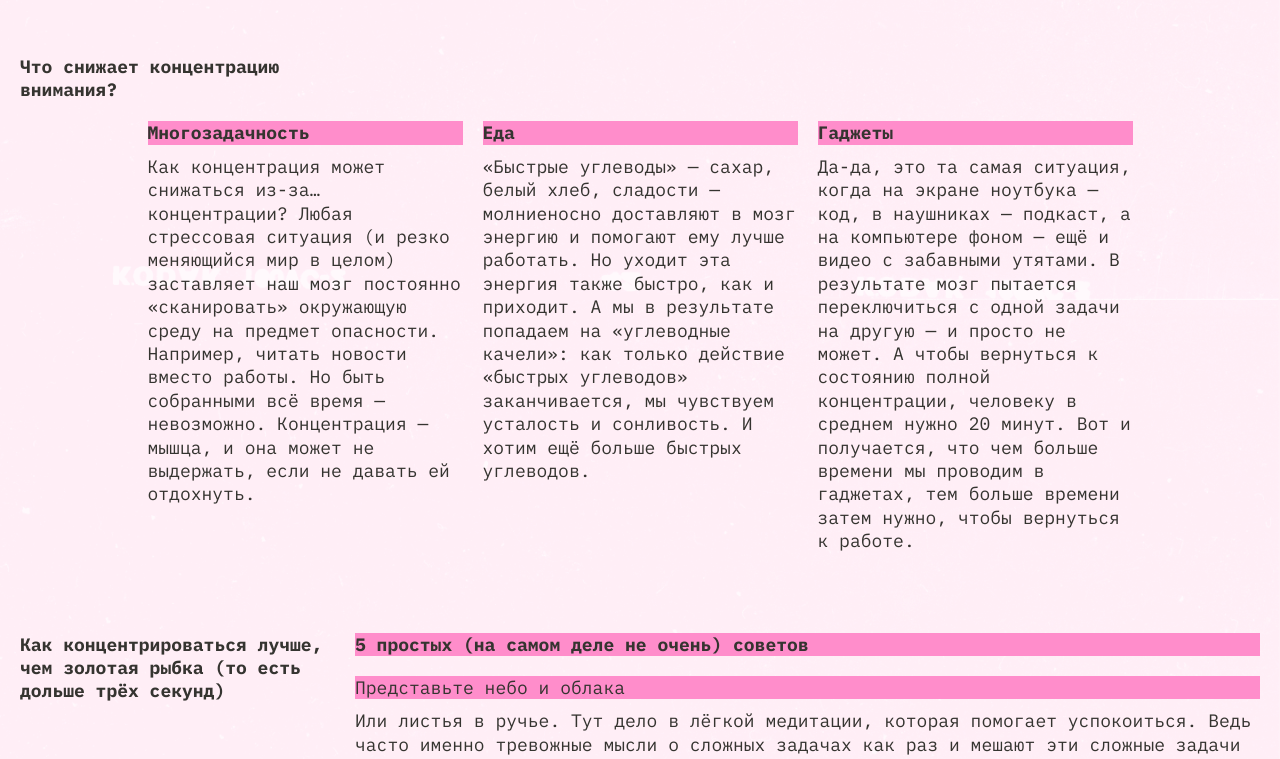
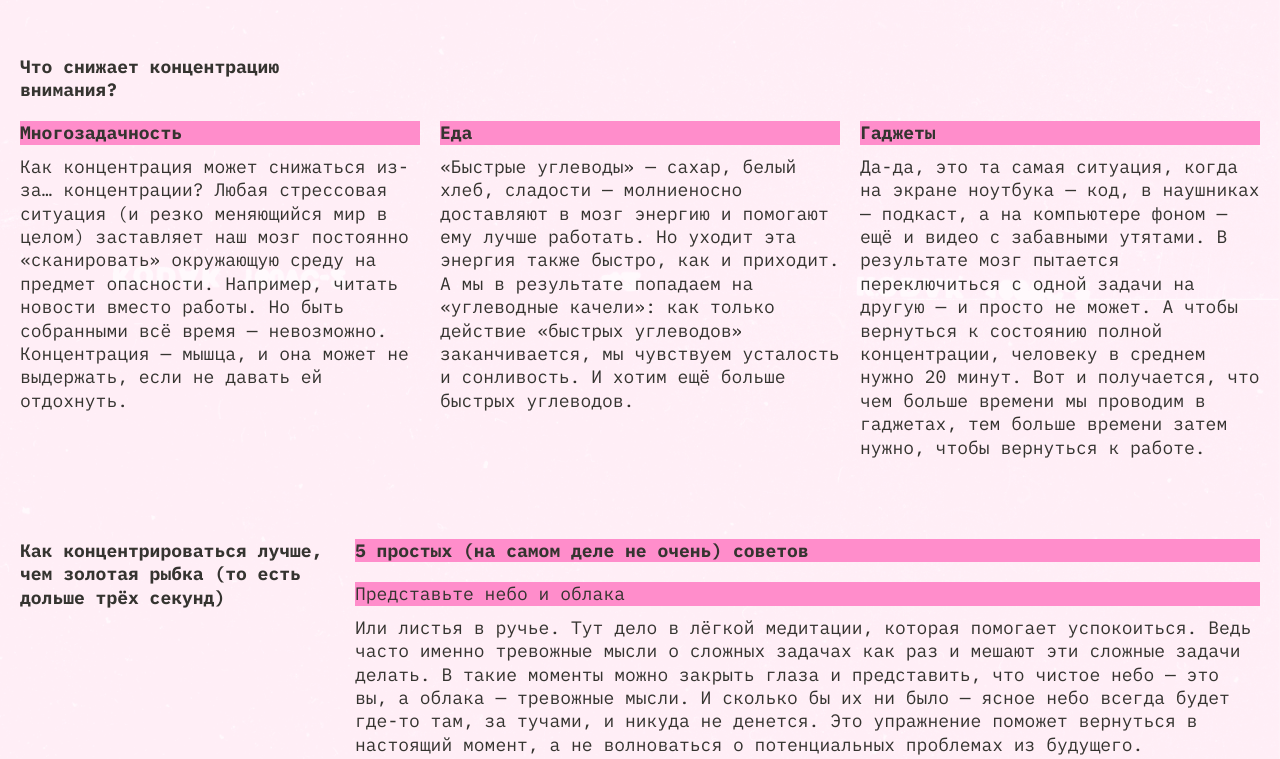
Before and after one commit to PolDe11a/slozhno-sosredotochitsya, a plain HTML site: page index.html in a window 1280 px wide. Shown: the part 1300-2059 px from the top of the page. Drawn offline with Linux system fonts and the light colour scheme.

Commit message:
Версия на проверку

```diff
--- a/styles/style.css
+++ b/styles/style.css
@@ -94,7 +94,7 @@
   border-radius: 50%;
   aspect-ratio: 1/1;
   margin: 9px;
-  box-shadow: 0 0 2px 2px var(--accent-color);
+  box-shadow: 0 0 4px 2px var(--accent-color);
 }
 
 .decorated-zone::before {
@@ -188,7 +188,6 @@ a {
   flex-basis: clamp(14.75rem, -0.063rem + 30.86vw, 19.688rem);
   flex-wrap: wrap;
   flex-grow: 1;
-  justify-content: center;
 }
 
 .answer p:not(:last-of-type) {
@@ -265,7 +264,7 @@ article:not(:last-child) {
 
   .answer-what {
     display: grid;
-    grid-template-columns: repeat(3, 315px);
+    grid-template-columns: repeat(3, minmax(315px, auto));
     gap: 20px;
   }
 }
```
